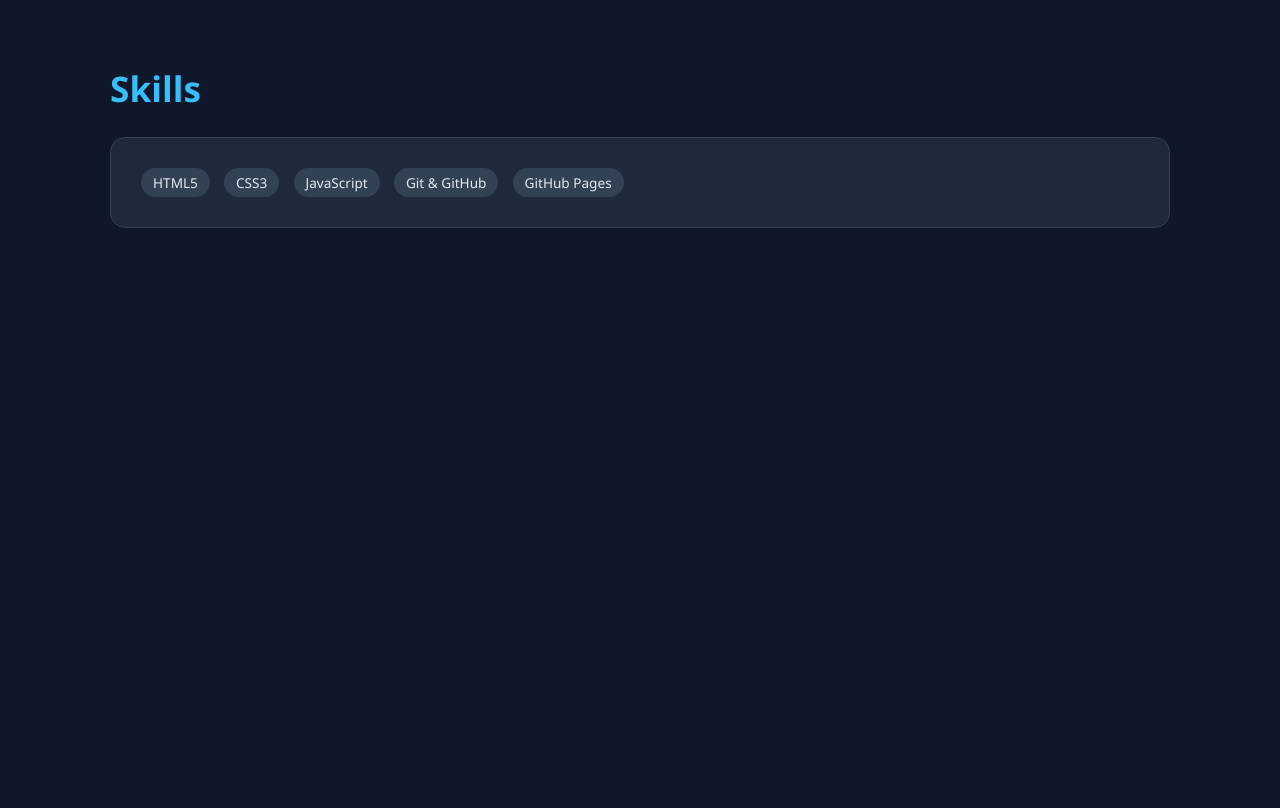
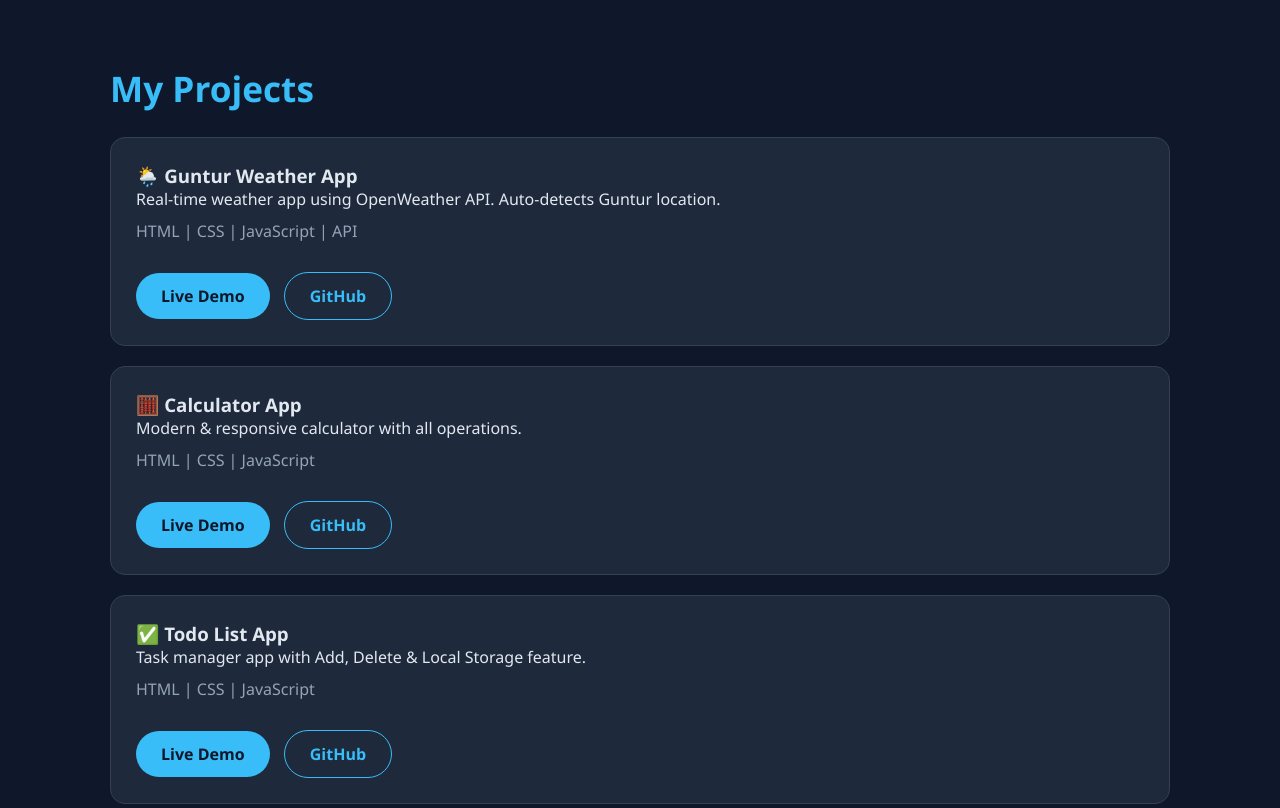
Before and after one commit to rachamallapranavi/portfolio-website, a plain HTML site: page index.html in a window 1280 px wide. Shown: the part 1160-1968 px from the top of the page. Before the commit the page ends 1483 px from the top, so only its background shows below. Drawn offline with Linux system fonts and the light colour scheme.

Commit message:
Update index.html

```diff
--- a/index.html
+++ b/index.html
@@ -46,7 +46,34 @@
 <p>I am a 1st year B.Tech CSD student at KITS, passionate about Web Development and Cloud Computing. Currently exploring HTML, CSS, JavaScript and AWS basics.</p>
 </div>
 </section>
+<section id="projects">
+<h2>My Projects</h2>
 
+<div class="card">
+<h3>🌦️ Guntur Weather App</h3>
+<p>Real-time weather app using OpenWeather API. Auto-detects Guntur location.</p>
+<p style="color:#94a3b8; margin:10px 0;">HTML | CSS | JavaScript | API</p>
+<a class="btn" href="https://rachamallapranavi.github.io/-weather-app-api/" target="_blank">Live Demo</a>
+<a class="btn" href="https://github.com/rachamallapranavi/-weather-app-api" target="_blank" style="background:#1e293b; color:#38bdf8; border:1px solid #38bdf8; margin-left:10px;">GitHub</a>
+</div>
+
+<div class="card" style="margin-top:20px;">
+<h3>🧮 Calculator App</h3>
+<p>Modern & responsive calculator with all operations.</p>
+<p style="color:#94a3b8; margin:10px 0;">HTML | CSS | JavaScript</p>
+<a class="btn" href="https://rachamallapranavi.github.io/calculator-app/" target="_blank">Live Demo</a>
+<a class="btn" href="https://github.com/rachamallapranavi/calculator-app" target="_blank" style="background:#1e293b; color:#38bdf8; border:1px solid #38bdf8; margin-left:10px;">GitHub</a>
+</div>
+
+<div class="card" style="margin-top:20px;">
+<h3>✅ Todo List App</h3>
+<p>Task manager app with Add, Delete & Local Storage feature.</p>
+<p style="color:#94a3b8; margin:10px 0;">HTML | CSS | JavaScript</p>
+<a class="btn" href="https://rachamallapranavi.github.io/todo-list-app/" target="_blank">Live Demo</a>
+<a class="btn" href="https://github.com/rachamallapranavi/todo-list-app" target="_blank" style="background:#1e293b; color:#38bdf8; border:1px solid #38bdf8; margin-left:10px;">GitHub</a>
+</div>
+
+</section>
 <section id="skills">
 <h2>Skills</h2>
 <div class="card">
```
